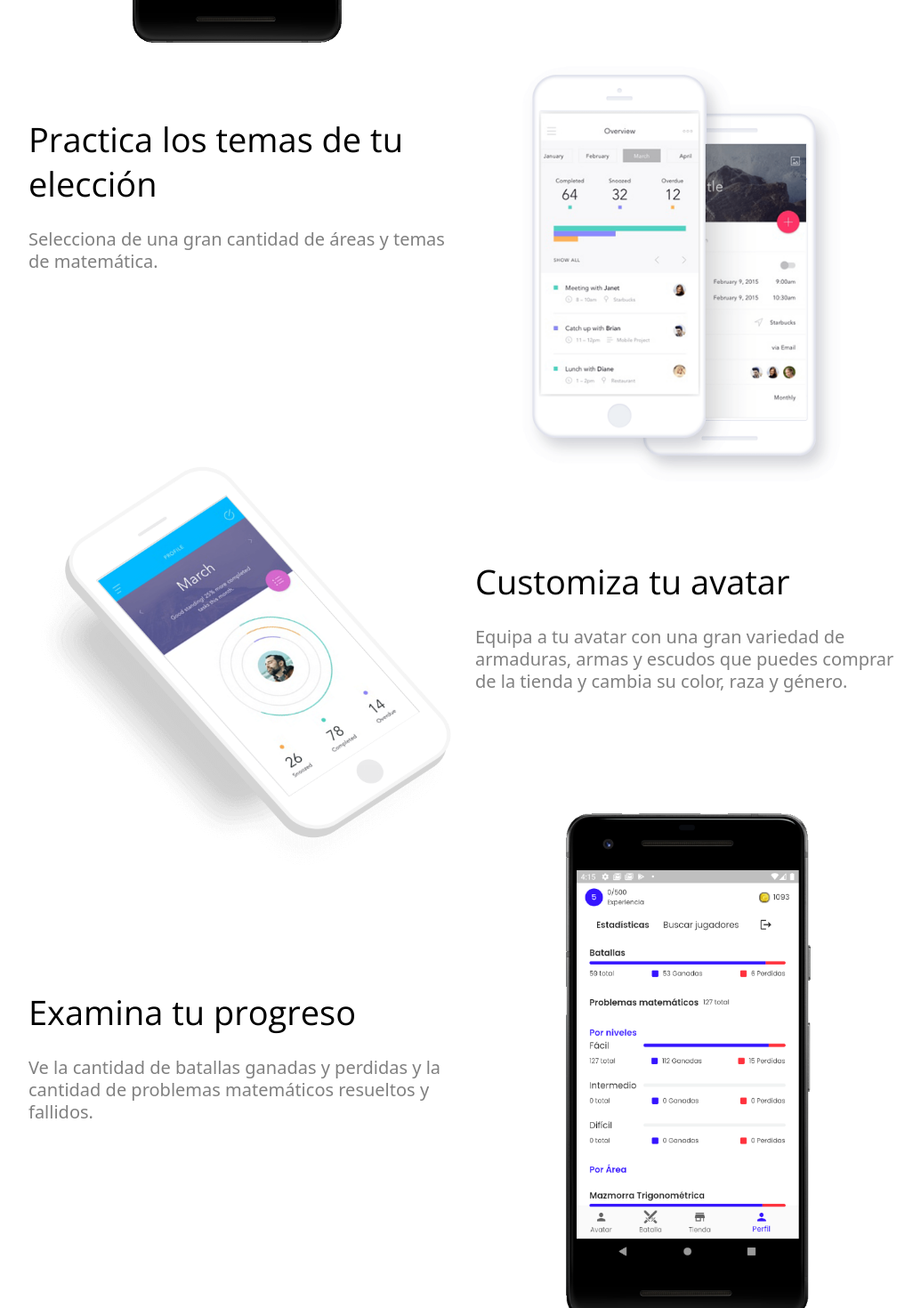
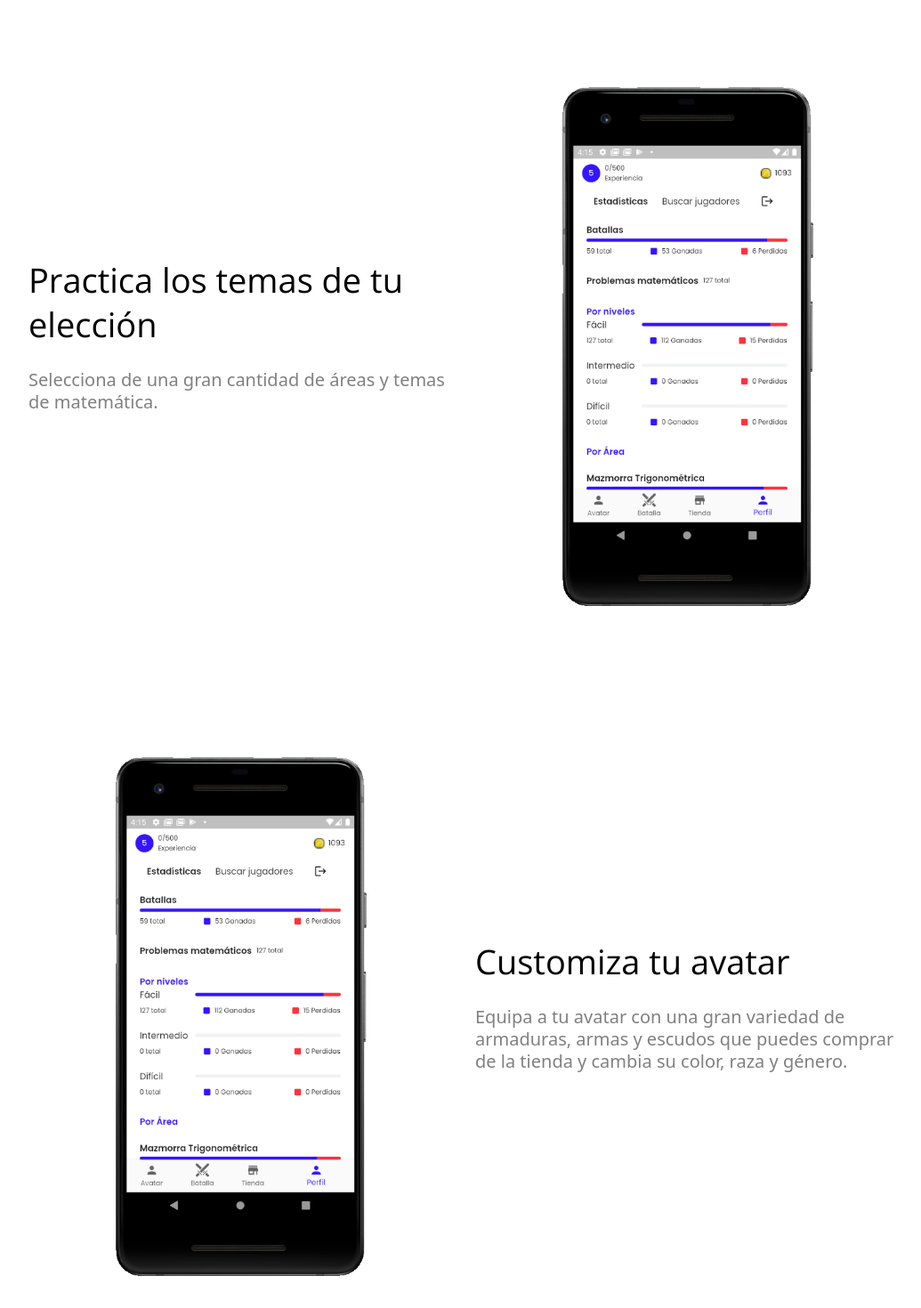
Before and after one commit to Mathyfight/mathyfight-landing-page, an Angular app: page / in a window 1280 px wide. Shown: the part 1540-3010 px from the top of the page at 89% size, without its empty margins (118-1153 px from the left). Built offline with nearby package versions, Linux system fonts and the light colour scheme.

Commit message:
responsive feature section implemented

```diff
--- a/src/app/components/home/home.component.css
+++ b/src/app/components/home/home.component.css
@@ -2,7 +2,14 @@
 
 /* XSmall */
 @media (max-width: 575px) {
-    h1 {
+    .feature-img {
+        object-fit: contain;
+        width     : auto;
+        height    : 100%;
+    }
+
+    h1,
+    h2 {
         font-size    : 4.5vw;
         line-height  : 6vw;
         margin-bottom: 2.5vw;
@@ -90,7 +97,14 @@
 
 /* Small */
 @media (min-width: 576px) and (max-width: 767px) {
-    h1 {
+    .feature-img {
+        object-fit: contain;
+        width     : auto;
+        height    : 100%;
+    }
+
+    h1,
+    h2 {
         font-size  : 28px;
         line-height: 38px;
     }
@@ -148,7 +162,14 @@
 
 /* Medium */
 @media (min-width: 768px) and (max-width: 991px) {
-    h1 {
+    .feature-img {
+        object-fit: contain;
+        width     : 100%;
+        height    : auto;
+    }
+
+    h1,
+    h2 {
         font-size  : 33px;
         line-height: 40px;
     }
@@ -202,6 +223,12 @@
 
 /* Large */
 @media (min-width: 992px) and (max-width: 1199px) {
+    .feature-img {
+        object-fit: contain;
+        width     : 100%;
+        height    : auto;
+    }
+
     h1 {
         font-size  : 35px;
         line-height: 45px;
@@ -260,6 +287,12 @@
 
 /* Extra Large */
 @media (min-width: 1200px) and (max-width: 1399px) {
+    .feature-img {
+        object-fit: contain;
+        width     : 100%;
+        height    : auto;
+    }
+
     h1 {
         font-size  : 35px;
         line-height: 45px;
@@ -318,6 +351,12 @@
 
 /* Extra extra large */
 @media (min-width: 1400px) {
+    .feature-img {
+        object-fit: contain;
+        width     : 100%;
+        height    : auto;
+    }
+
     h1 {
         font-size  : 45px;
         line-height: 61px;
@@ -381,6 +420,10 @@
 .raise:hover {
     transform : translatey(-0.5rem);
     box-shadow: 0 6px 8px -2px #23152c;
+}
+
+.feature-padding {
+    padding: 11%;
 }
 
 .img-holder-feature {
--- a/src/app/components/home/home.component.html
+++ b/src/app/components/home/home.component.html
@@ -135,16 +135,16 @@
 ===================================-->
 <section class="feature section pt-0">
     <div class="container">
-        <div class="row">
-            <div class="col-lg-6 ml-auto justify-content-center">
+        <div class="row mb-5">
+            <div class="col-md-6 ml-auto justify-content-center">
                 <!-- Feature Mockup -->
                 <div class="image-content" data-aos="fade-right" data-aos-offset=0>
                     <div class="img-holder-feature">
-                        <img class="img-fluid" src="assets/images/feature/feature1.png" alt="feature1">
+                        <img class="center-img feature-img" src="assets/images/feature/feature1.png" alt="feature1">
                     </div>
                 </div>
             </div>
-            <div class="col-lg-6 mr-auto align-self-center">
+            <div class="col-md-6 mr-auto align-self-center">
                 <div class="feature-content">
                     <!-- Feature Title -->
                     <h2>Derrota a monstruos resolviendo problemas</h2>
@@ -160,8 +160,8 @@
 
 <section class="feature section pt-0">
     <div class="container">
-        <div class="row">
-            <div class="col-lg-6 ml-auto align-self-center">
+        <div class="row mb-5">
+            <div class="col-md-6 ml-auto align-self-center order-sm-last order-md-first">
                 <div class="feature-content">
                     <!-- Feature Title -->
                     <h2>Practica los temas de tu elección</h2>
@@ -169,10 +169,10 @@
                     <p>Selecciona de una gran cantidad de áreas y temas de matemática.</p>
                 </div>
             </div>
-            <div class="col-lg-6 mr-auto justify-content-center">
+            <div class="col-md-6 mr-auto justify-content-center feature-padding">
                 <div class="image-content" data-aos="fade-left" data-aos-offset=0>
                     <div class="img-holder-feature">
-                        <img class="img-fluid" src="assets/images/feature/feature-example-1.jpg" alt="feature2">
+                        <img class="center-img feature-img" src="assets/images/feature/feature4.png" alt="feature2">
                     </div>
                 </div>
             </div>
@@ -182,16 +182,16 @@
 
 <section class="feature section pt-0">
     <div class="container">
-        <div class="row">
-            <div class="col-lg-6 ml-auto justify-content-center">
+        <div class="row mb-5">
+            <div class="col-md-6 ml-auto justify-content-center feature-padding">
                 <!-- Feature Mockup -->
                 <div class="image-content" data-aos="fade-right" data-aos-offset=0>
                     <div class="img-holder-feature">
-                        <img class="img-fluid" src="assets/images/feature/feature-example-2.jpg" alt="feature3">
+                        <img class="center-img feature-img" src="assets/images/feature/feature4.png" alt="feature3">
                     </div>
                 </div>
             </div>
-            <div class="col-lg-6 mr-auto align-self-center">
+            <div class="col-md-6 mr-auto align-self-center">
                 <div class="feature-content">
                     <!-- Feature Title -->
                     <h2>Customiza tu avatar</h2>
@@ -208,8 +208,8 @@
 
 <section class="feature section pt-0">
     <div class="container">
-        <div class="row">
-            <div class="col-lg-6 ml-auto align-self-center">
+        <div class="row mb-5">
+            <div class="col-md-6 ml-auto align-self-center order-sm-last order-md-first">
                 <div class="feature-content">
                     <!-- Feature Title -->
                     <h2>Examina tu progreso</h2>
@@ -218,12 +218,11 @@
                         fallidos.</p>
                 </div>
             </div>
-            <div class="col-lg-6 mr-auto justify-content-center">
+            <div class="col-md-6 mr-auto justify-content-center feature-padding">
                 <!-- Feature mockup -->
                 <div class="image-content" data-aos="fade-left" data-aos-offset=0>
                     <div class="img-holder-feature">
-                        <img class="img-fluid center-img" src="assets/images/feature/feature4.png" alt="feature4"
-                            width="275">
+                        <img class="center-img feature-img" src="assets/images/feature/feature4.png" alt="feature4">
                     </div>
                 </div>
             </div>
@@ -239,7 +238,8 @@
                 <div class="col-lg-12">
                     <h2>Practica tus habilidades de matemática</h2>
                     <p>Obtén Mathyfight gratis!</p>
-                    <div data-aos="fade-zoom-in" data-aos-easing="ease-in" data-aos-delay="300" data-aos-offset="0">
+                    <div data-aos="fade-zoom-in" data-aos-easing="ease-in" data-aos-delay="300" data-aos-duration="300"
+                        data-aos-offset="0">
                         <div data-aos="fade-up">
                             <a class="btn btn-google raise" href="#" title="Google Play">Google Play</a>
                         </div>
```
